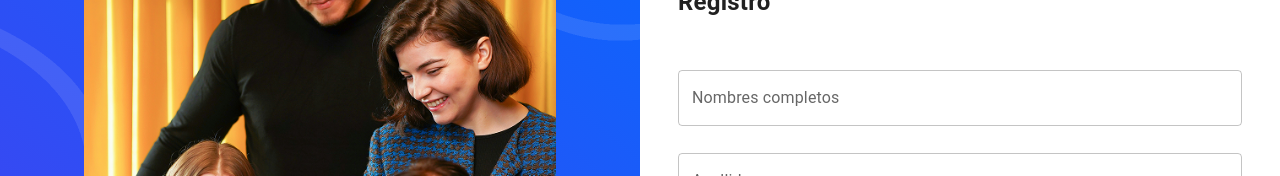
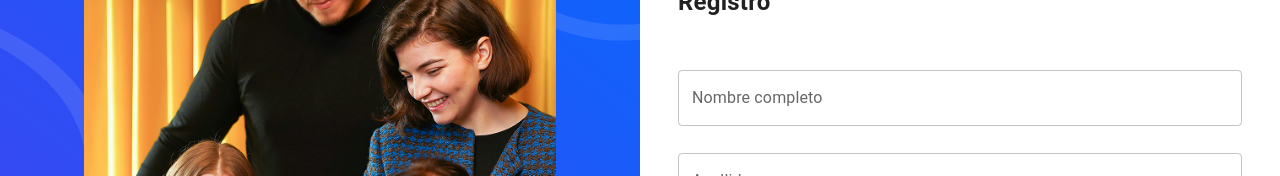
Before and after one commit to ediloaz/Plataforma-de-registro-y-listado-de-usuarios, a React (Vite) app in the folder frontend/: page / in a window 1280 px wide. Shown: the part 225-401 px from the top of the page. Built offline with nearby package versions, Linux system fonts and the light colour scheme; no server answers; what @mui/x-data-grid-premium would draw is missing.

Commit message:
update label and placeholder for name input in registration form

```diff
--- a/frontend/src/pages/Register/BasicForm/BasicForm.jsx
+++ b/frontend/src/pages/Register/BasicForm/BasicForm.jsx
@@ -21,7 +21,7 @@ export const BasicForm = ({ register }) => {
         </Typography>
       </Grid>
       <Grid item xs={12} pb="4px">
-        <TextInput label="Nombres completos" placeholder="Ingresar nombres" fullWidth color="secondary" {...register("name", "text")} />
+        <TextInput label="Nombre completo" placeholder="Ingresar nombre" fullWidth color="secondary" {...register("name", "text")} />
       </Grid>
       <Grid item xs={12} pb="4px">
         <TextInput label="Apellidos" placeholder="Ingresar apellidos" fullWidth color="secondary" {...register("lastname", "text")} />
```
